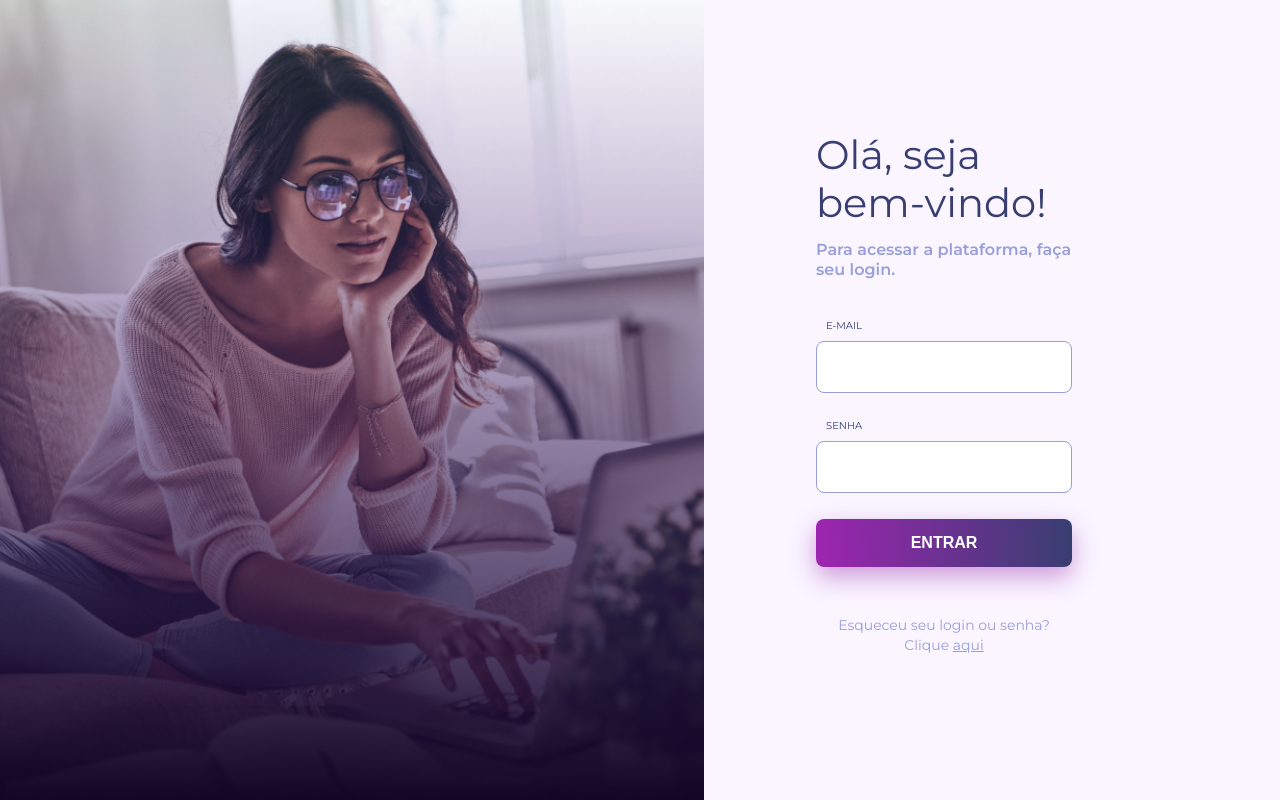
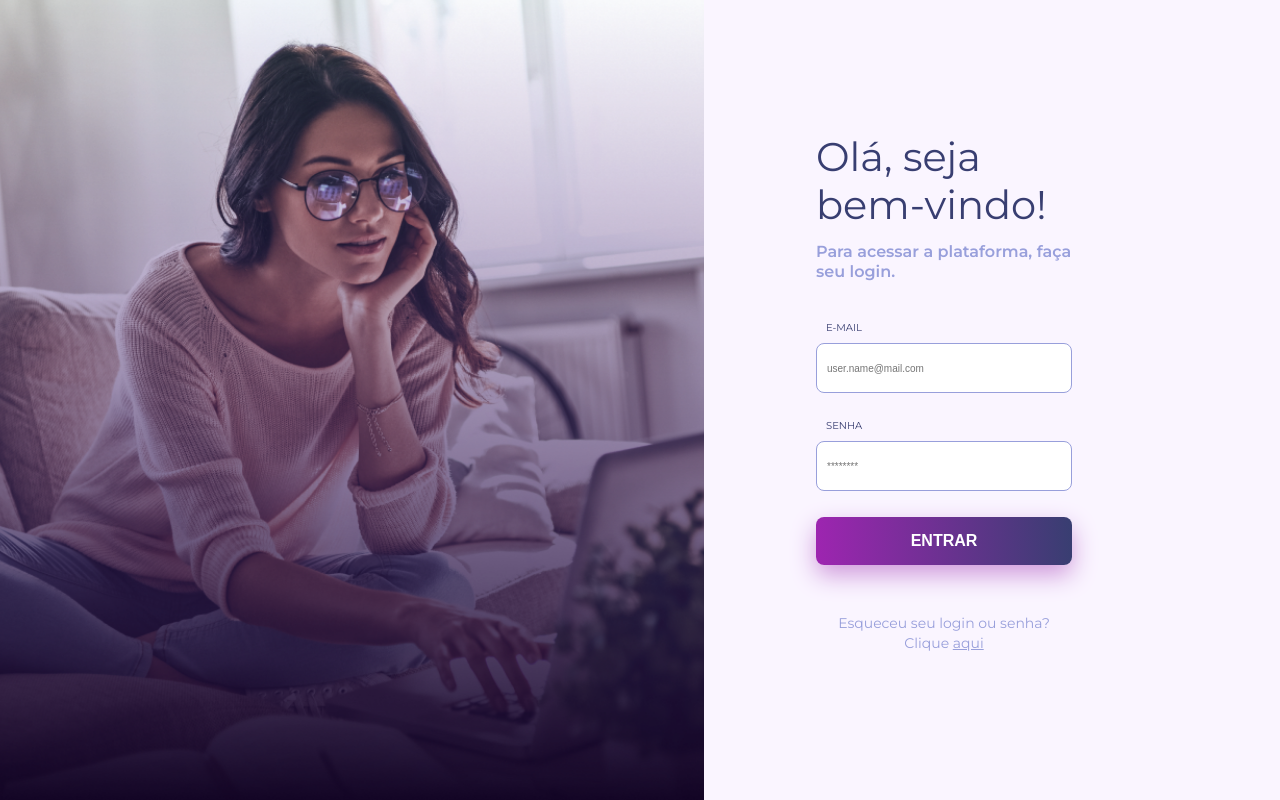
Before and after one commit to villasboas/desafio-wiser, a Next.js app: page /auth/login in a window 1280 px wide. Built offline with nearby package versions, Linux system fonts and the light colour scheme.

Commit message:
feat: add form validation

```diff
--- a/app/components/Input/_styles.ts
+++ b/app/components/Input/_styles.ts
@@ -3,6 +3,24 @@ import styled from "styled-components";
 export const Container = styled.div`
   flex-direction: column;
   display: flex;
+
+  input {
+    border: 1px solid #989fdb;
+    border-radius: 8px;
+    flex-grow: 1;
+    height: 48px;
+    font-size: 10px;
+    padding: 0px 10px;
+    color: #383e71;
+    outline: none;
+  }
+
+  &.has-error {
+    input {
+      border-color: #ff377f;
+      color: #ff377f;
+    }
+  }
 `;
 
 export const Label = styled.label`
@@ -16,9 +34,9 @@ export const Label = styled.label`
   flex-grow: 1;
 `;
 
-export const InputHtml = styled.input`
-  border: 1px solid #989fdb;
-  border-radius: 8px;
-  flex-grow: 1;
-  height: 48px;
+export const Error = styled.span`
+  padding-left: 20px;
+  margin-top: 10px;
+  font-size: 10px;
+  color: #ff377f;
 `;
--- a/app/components/Input/_types.ts
+++ b/app/components/Input/_types.ts
@@ -1,3 +1,5 @@
 export interface InputProps {
+  name: string;
   label: string;
+  [x: string]: any;
 }
--- a/app/components/Input/index.tsx
+++ b/app/components/Input/index.tsx
@@ -1,11 +1,24 @@
+import { ErrorMessage, Field, FormikContext } from "formik";
+import { useContext, useMemo } from "react";
+
+import { Container, Error, Label } from "./_styles";
 import { InputProps } from "./_types";
-import { Container, InputHtml, Label } from "./_styles";
 
-const Input: React.FC<InputProps> = function ({ label }) {
+const Input: React.FC<InputProps> = function ({ name, label, ...rest }) {
+  const { errors, touched } = useContext(FormikContext);
+
+  const hasError = useMemo(
+    function () {
+      return errors[name] && touched[name];
+    },
+    [errors, touched]
+  );
+
   return (
-    <Container>
-      <Label>{label}</Label>
-      <InputHtml />
+    <Container className={hasError && "has-error"}>
+      <Label htmlFor={name}>{label}</Label>
+      <Field id={name} name={name} {...rest} />
+      <ErrorMessage name={name} component={Error} />
     </Container>
   );
 };
--- a/app/layouts/BasicLayout/_styles.ts
+++ b/app/layouts/BasicLayout/_styles.ts
@@ -2,7 +2,7 @@ import { createGlobalStyle } from "styled-components";
 
 export const GlobalStyle = createGlobalStyle`
     body {
-        font-family: 'Montserrat', sans-serif;
+        font-family: 'Montserrat';
         box-sizing: border-box;
         padding: 0;
         margin: 0;
--- a/package.json
+++ b/package.json
@@ -8,10 +8,12 @@
     "start": "next start"
   },
   "dependencies": {
+    "formik": "^2.2.6",
     "next": "10.0.6",
     "react": "17.0.1",
     "react-dom": "17.0.1",
-    "styled-components": "^5.2.1"
+    "styled-components": "^5.2.1",
+    "yup": "^0.32.8"
   },
   "devDependencies": {
     "@types/node": "^14.14.25",
--- a/pages/auth/login/_styles.tsx
+++ b/pages/auth/login/_styles.tsx
@@ -1,4 +1,5 @@
 import styled from "styled-components";
+import { Form as Formik } from "formik";
 
 export const Card = styled.div`
   justify-content: center;
@@ -41,7 +42,7 @@ export const Card = styled.div`
   }
 `;
 
-export const Form = styled.form`
+export const Form = styled(Formik)`
   @media (max-width: 576px) {
     background: #faf5ff;
     border-radius: 8px;
--- /dev/null
+++ b/pages/auth/login/_types.ts
@@ -0,0 +1,4 @@
+export interface LoginFormValues {
+  email: string;
+  password: string;
+}
--- a/pages/auth/login/index.tsx
+++ b/pages/auth/login/index.tsx
@@ -1,13 +1,35 @@
 import { AuthLayout } from "app/layouts";
+import { Formik } from "formik";
 import Link from "next/link";
+import * as Yup from "yup";
 
 import { Button, Input, Text } from "app/components";
 import { Card, Form } from "./_styles";
+import { LoginFormValues } from "./_types";
+
+const loginSchema = Yup.object().shape({
+  email: Yup.string()
+    .email("Digite um e-mail válido")
+    .required("Este campo é obrigatório"),
+  password: Yup.string()
+    .min(6, "A senha precisa ter mais de 6 caracteres")
+    .max(16, "A senha precisa ter menos de 16 caracteres")
+    .required("Este campo é obrigatório"),
+});
 
 const Login: React.FC = function () {
+  const initialValues: LoginFormValues = {
+    email: "",
+    password: "",
+  };
   return (
     <AuthLayout>
       <Card>
+        <Formik
+          onSubmit={(data) => console.log(data)}
+          validationSchema={loginSchema}
+          initialValues={initialValues}
+        >
           <Form>
             <Text.Title className="mobile-text-center">
               Olá, seja <br />
@@ -16,10 +38,16 @@ const Login: React.FC = function () {
             <Text.Subtitle>
               Para acessar a plataforma, faça seu login.
             </Text.Subtitle>
-          <Input label="e-mail" />
-          <Input label="senha" />
+            <Input
+              name="email"
+              label="e-mail"
+              placeholder="user.name@mail.com"
+            />
+            <Input name="password" label="senha" placeholder="********" />
             <Button>Entrar</Button>
           </Form>
+        </Formik>
+
         <p>
           Esqueceu seu login ou senha? <br /> Clique <Link href="/">aqui</Link>
         </p>
```
Also changed, not shown: 1 other file (tests, documents, lock files or other folders). Lines whose indentation alone changed are shown as unchanged.
